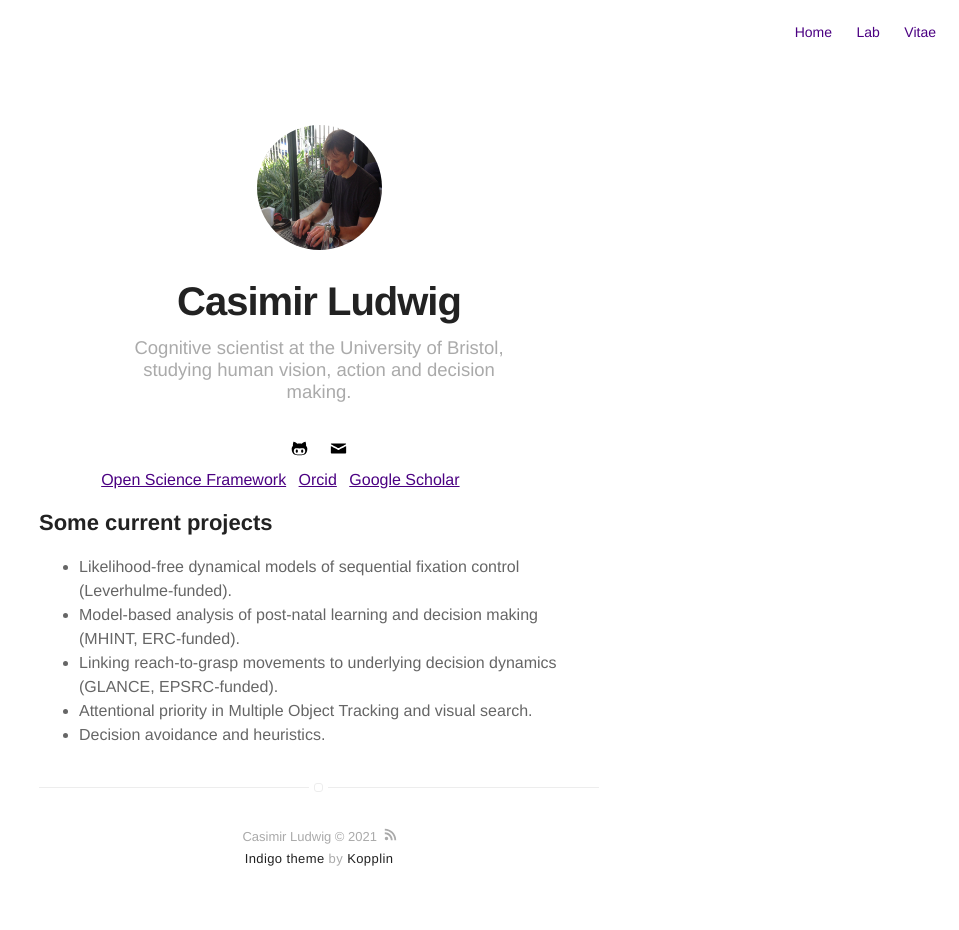
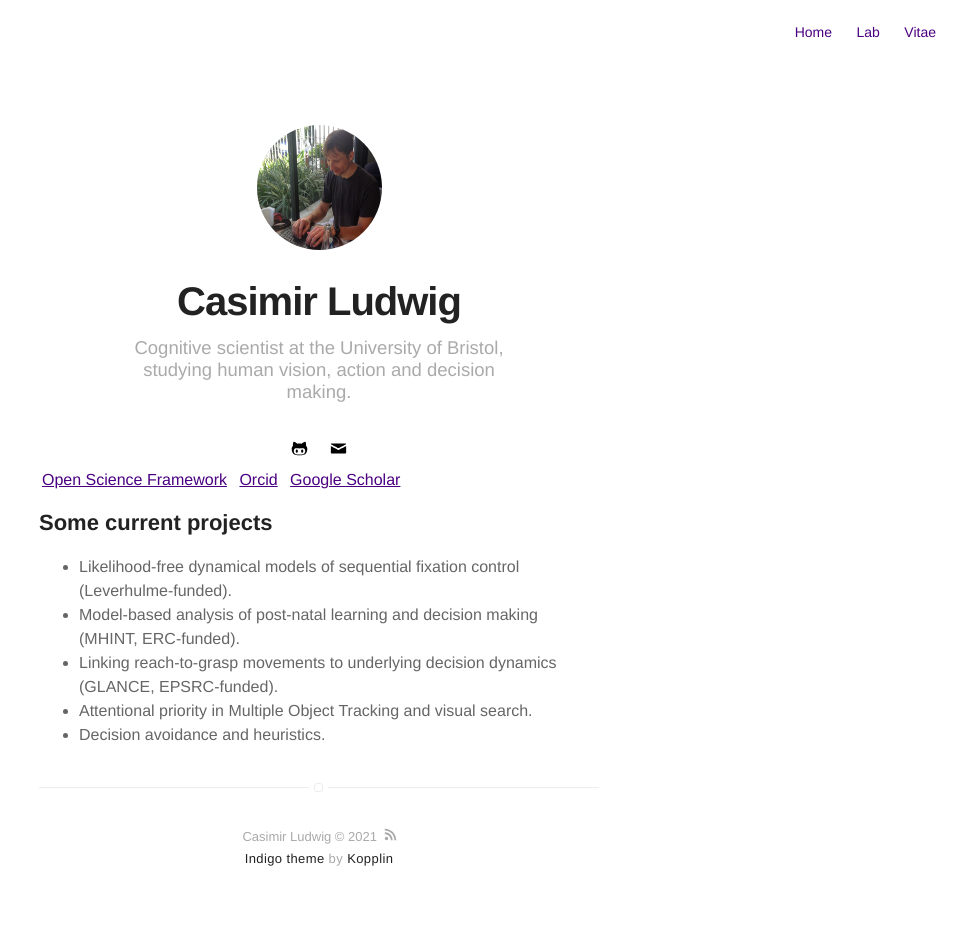
Before and after one commit to CasLudwig/CasLudwig.github.io, a Jekyll site: the page built from projects.md, in a window 1280 px wide. Shown: the whole page, without its empty margins (321-1280 px from the left). Built offline with Jekyll 4.4.1, drawn with Linux system fonts in a browser that asks for light colours; emoji names are drawn with the system emoji font.

Commit message:
Update projects.md

```diff
--- a/projects.md
+++ b/projects.md
@@ -4,7 +4,7 @@
 ---
 
 
-| <span style="color:white"> &nbsp; </span> | <span style="color:white"> &nbsp; </span> | <span style="color:white"> &nbsp; </span> | <span style="color:white"> &nbsp; </span> | <span style="color:white"> &nbsp; </span> | <span style="color:white"> &nbsp; </span> | <span style="color:white"> &nbsp; </span> | [Open Science Framework](https://osf.io/5awcm/){:target="_blank"} | <span style="color:white"> &nbsp; </span> | [Orcid](https://orcid.org/0000-0003-4656-0751){:target="_blank"} | <span style="color:white"> &nbsp; </span> | [Google Scholar](http://scholar.google.com/citations?user=https://scholar.google.co.uk/citations?user=kyGMxeQAAAAJ&hl=en){:target="_blank"} |
+| [Open Science Framework](https://osf.io/5awcm/){:target="_blank"} | <span style="color:white"> &nbsp; </span> | [Orcid](https://orcid.org/0000-0003-4656-0751){:target="_blank"} | <span style="color:white"> &nbsp; </span> | [Google Scholar](http://scholar.google.com/citations?user=https://scholar.google.co.uk/citations?user=kyGMxeQAAAAJ&hl=en){:target="_blank"} |
 
 
 ## Some current projects
```
